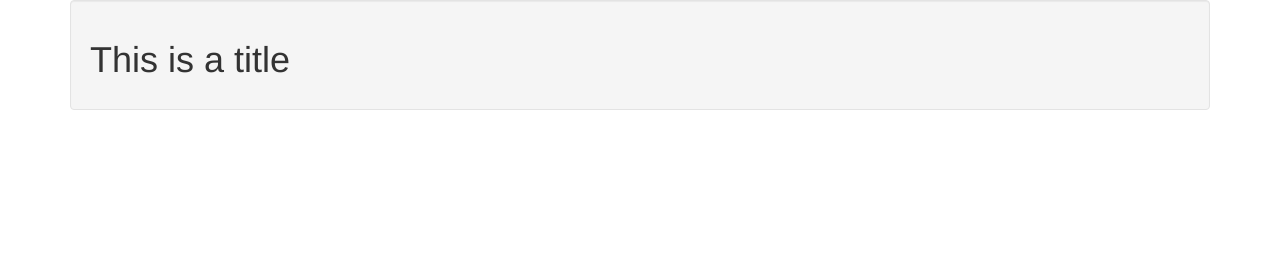
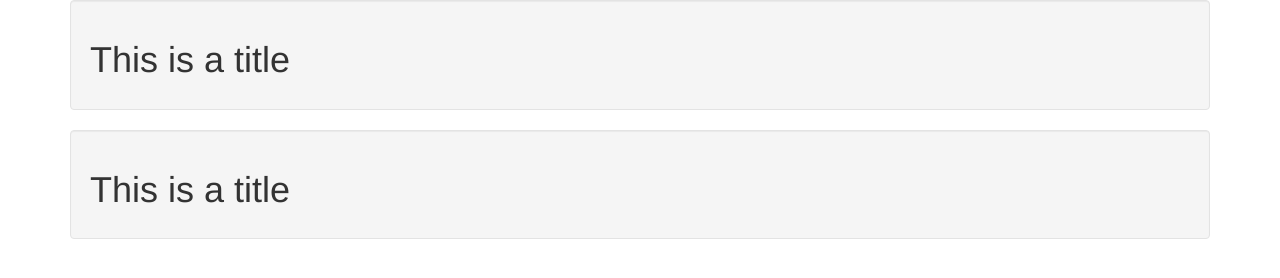
Before and after one commit to limehub/limehub.github.io, a plain HTML site: page index.html in a window 1280 px wide. Drawn offline with Linux system fonts and the light colour scheme.

Commit message:
asdasd asdasd test

```diff
--- a/index.html
+++ b/index.html
@@ -16,5 +16,11 @@
       </div>
     </div>
 
+    <div class="container">
+      <div class="well">
+        <h1>This is a title</h1>
+      </div>
+    </div>
+
   </body>
 </html>
```
